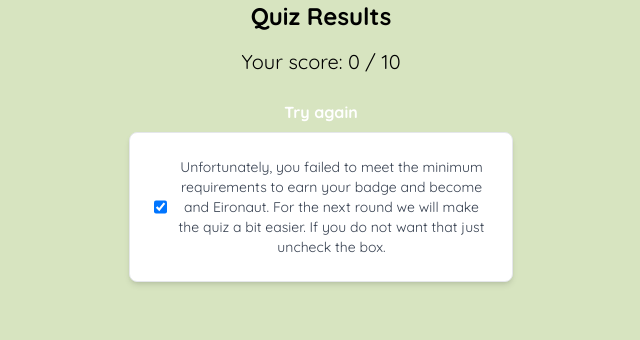
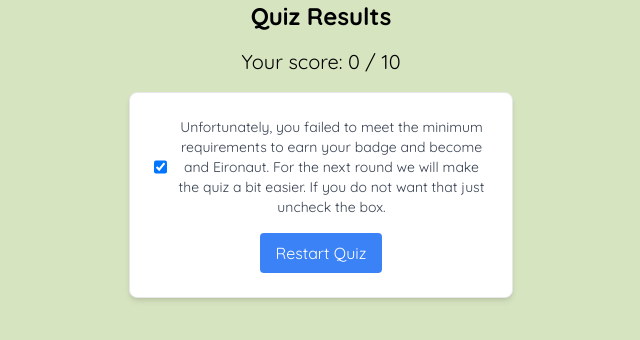
Before and after one commit to craigtkhill/final-year-team-project, a Next.js app: page /quiz/result in a window 1280 px wide. Shown: the top 340 px of the page, without its empty margins (319-959 px from the left). Built offline with nearby package versions, Linux system fonts and the light colour scheme.

Commit message:
fix dynamic difficulty

```diff
--- a/app/quiz/Quiz.tsx
+++ b/app/quiz/Quiz.tsx
@@ -2,18 +2,21 @@
 import React from "react";
 import { useRouter } from "next/navigation";
 import { useQuizStore } from "@/utils/store";
+
 // Components
 import Button from "@/components/Button";
 import QuestionCard from "@/components/QuestionCard/QuestionCard";
+
 // Types
 import type { QuestionState } from "@/types/quiz";
 
 type Props = {
   questions: Array<QuestionState>;
   totalQuestions: number;
+  dynamicDifficulty: boolean;
 };
 
-const Quiz = ({ questions, totalQuestions }: Props) => {
+const Quiz = ({ questions, totalQuestions, dynamicDifficulty }: Props) => {
   const [currentQuestionIndex, setCurrentQuestionIndex] = React.useState(0);
   const [userAnswers, setUserAnswers] = React.useState<Record<number, string>>(
     {}
@@ -46,6 +49,23 @@ const Quiz = ({ questions, totalQuestions }: Props) => {
     setCurrentQuestionIndex(newQuestionIndex);
   };
 
+  const getFilteredAnswers = (question: QuestionState) => {
+    if (!dynamicDifficulty) return question.answers;
+
+    const correctAnswer = question.correct_answer;
+    const incorrectAnswers = question.answers.filter(
+      (answer: any) => answer !== correctAnswer
+    );
+
+    // Remove one incorrect answer randomly
+    incorrectAnswers.splice(
+      Math.floor(Math.random() * incorrectAnswers.length),
+      1
+    );
+
+    return [correctAnswer, ...incorrectAnswers].sort(() => Math.random() - 0.5); // Shuffle the answers
+  };
+
   return (
     <div className="text-black text-center">
       <p className="text-[#9f50ac] font-bold pb-2 text-[14px]"></p>
@@ -55,7 +75,7 @@ const Quiz = ({ questions, totalQuestions }: Props) => {
       <QuestionCard
         currentQuestionIndex={currentQuestionIndex}
         question={questions[currentQuestionIndex].question}
-        answers={questions[currentQuestionIndex].answers}
+        answers={getFilteredAnswers(questions[currentQuestionIndex])}
         userAnswer={userAnswers[currentQuestionIndex]}
         correctAnswer={questions[currentQuestionIndex].correct_answer}
         onClick={handleOnAnswerClick}
--- a/app/quiz/page.tsx
+++ b/app/quiz/page.tsx
@@ -1,3 +1,5 @@
+"use client";
+import React, { useState, useEffect } from "react";
 // Utils
 import { shuffleArray } from "@/utils/arrayUtils";
 // Components
@@ -8,13 +10,14 @@ import { QuestionState } from "@/types/quiz";
 import questionsData from "./questions.json";
 import { useQuizStore } from "@/utils/store";
 
-// const TOTAL_QUESTIONS = 10;
+const Quizpage = () => {
+  const [questions, setQuestions] = useState<QuestionState[]>([]);
+  const dynamicDifficulty = useQuizStore((state) => state.dynamicDifficulty);
+  const totalQuestions = useQuizStore((state) => state.totalQuestions);
 
-const getQuestions = async (amount: number): Promise<QuestionState[]> => {
-  const selectedQuestions = questionsData; //.slice(0, amount);
-  // use zustand to update the totalQuestions
-  useQuizStore.setState({ totalQuestions: selectedQuestions.length });
-
+  useEffect(() => {
+    const getQuestions = (amount: number): QuestionState[] => {
+      const selectedQuestions = questionsData.slice(0, amount);
       return selectedQuestions.map((question) => ({
         ...question,
         answers: shuffleArray([
@@ -24,12 +27,18 @@ const getQuestions = async (amount: number): Promise<QuestionState[]> => {
       }));
     };
 
-const Quizpage = async () => {
-  const questions = await getQuestions(useQuizStore.getState().totalQuestions);
+    setQuestions(getQuestions(totalQuestions));
+  }, [totalQuestions]);
+
+  if (questions.length === 0) {
+    return <div>Loading...</div>;
+  }
+
   return (
     <Quiz
       questions={questions}
-      totalQuestions={useQuizStore.getState().totalQuestions}
+      totalQuestions={totalQuestions}
+      dynamicDifficulty={dynamicDifficulty}
     />
   );
 };
--- a/app/quiz/result/page.tsx
+++ b/app/quiz/result/page.tsx
@@ -12,12 +12,7 @@ const Results = () => {
   const passingScore = useQuizStore((state) => state.passingScore);
 
   const handleDecision = () => {
-    if (score > (passingScore ?? 0)) {
-      router.push("/character");
-    } else {
-      useQuizStore.setState({ count: 0 });
-      router.push("/quiz");
-    }
+    router.push("/character");
   };
 
   return (
@@ -26,10 +21,11 @@ const Results = () => {
       <p className="text-xl my-4">
         Your score: {score} / {totalQuestions}
       </p>
-      <Button onClick={handleDecision} bgColor="bg-[#9f50ac]">
-        {score > (passingScore ?? 0) ? "Choose your character" : "Try again"}
-      </Button>
-      {score < (passingScore ?? 0) && (
+      {score > (passingScore ?? 0) ? (
+        <Button onClick={handleDecision} bgColor="bg-[#9f50ac]">
+          Choose Your Character
+        </Button>
+      ) : (
         <DynamicDifficulty>
           Unfortunately, you failed to meet the minimum requirements to earn
           your badge and become and Eironaut. For the next round we will make
--- a/components/DynamicDifficulty/DynamicDifficulty.tsx
+++ b/components/DynamicDifficulty/DynamicDifficulty.tsx
@@ -1,37 +1,20 @@
-import React, { useState, useEffect } from "react";
+import React from "react";
 import { useQuizStore } from "@/utils/store";
+import { useRouter } from "next/navigation";
+import { useState } from "react";
 
 const DynamicDifficulty = ({ children }: { children: React.ReactNode }) => {
-  const [isDynamicDifficultyOn, setDynamicDifficultyOn] = useState(true);
-  const [originalTotalQuestions, setOriginalTotalQuestions] = useState<
-    number | null
-  >(null);
-
-  useEffect(() => {
-    const currentTotal = useQuizStore.getState().totalQuestions;
-    if (originalTotalQuestions === null) {
-      setOriginalTotalQuestions(currentTotal);
-    }
-  }, [originalTotalQuestions]);
+  const [isDynamicDifficultyOn, setDynamicDifficulty] = useState(true);
+  const router = useRouter();
 
   const handleToggle = () => {
-    const currentState = useQuizStore.getState();
-    const currentPassingScore = currentState.passingScore ?? 7;
+    setDynamicDifficulty(!isDynamicDifficultyOn);
+  };
 
-    const newIsDynamicDifficultyOn = !isDynamicDifficultyOn;
-
-    if (originalTotalQuestions !== null) {
-      useQuizStore.setState({
-        totalQuestions: newIsDynamicDifficultyOn
-          ? Math.max(originalTotalQuestions - 2, 0)
-          : originalTotalQuestions,
-        passingScore: newIsDynamicDifficultyOn
-          ? Math.max(currentPassingScore - 1, 0)
-          : currentPassingScore + 1,
-      });
-    }
-
-    setDynamicDifficultyOn(newIsDynamicDifficultyOn);
+  const handleDecision = () => {
+    useQuizStore.setState({ count: 0 });
+    useQuizStore.setState({ dynamicDifficulty: isDynamicDifficultyOn });
+    router.push("/quiz");
   };
 
   return (
@@ -40,11 +23,17 @@ const DynamicDifficulty = ({ children }: { children: React.ReactNode }) => {
         <input
           type="checkbox"
           className="form-checkbox h-5 w-5 text-blue-600"
-          checked={isDynamicDifficultyOn}
+          defaultChecked={true}
           onChange={handleToggle}
         />
         <span className="ml-2 text-gray-700 text-sm">{children}</span>
       </label>
+      <button
+        onClick={handleDecision}
+        className="mt-4 py-2 px-4 rounded bg-blue-500 text-white"
+      >
+        Restart Quiz
+      </button>
     </div>
   );
 };
--- a/utils/store.ts
+++ b/utils/store.ts
@@ -1,23 +1,22 @@
 import { create } from "zustand";
 
-type QuizScoreStore = {
+export type QuizScoreStore = {
   count: number;
   increment: () => void;
   totalQuestions: number;
-  setTotalQuestions: (totalQuestions: number) => void;
   passingScore?: number;
+  dynamicDifficulty: boolean;
+  setDynamicDifficulty: (dynamicDifficulty: boolean) => void;
 };
 
 export const useQuizStore = create<QuizScoreStore>((set) => ({
   count: 0,
   increment: () => set((state) => ({ count: state.count + 1 })),
   totalQuestions: 10,
-  setTotalQuestions: (totalQuestions) => {
-    set({ totalQuestions });
-  },
   passingScore: 7,
-  setPassingScore: (passingScore: number) => {
-    set({ passingScore });
+  dynamicDifficulty: false,
+  setDynamicDifficulty: (dynamicDifficulty: boolean) => {
+    set({ dynamicDifficulty });
   },
 }));
 
```
Lines whose indentation alone changed are shown as unchanged.
